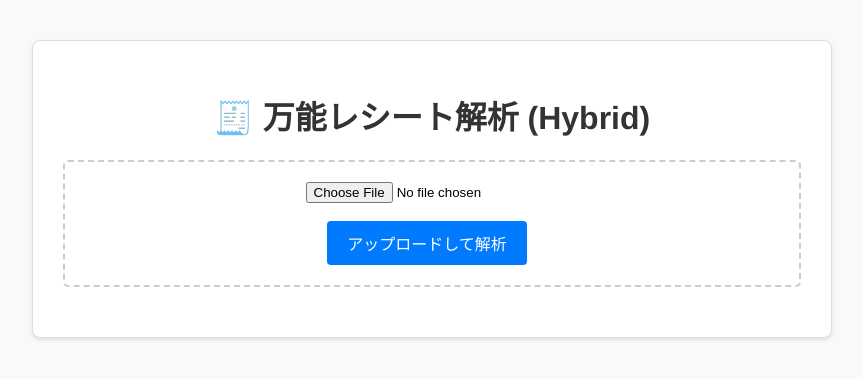
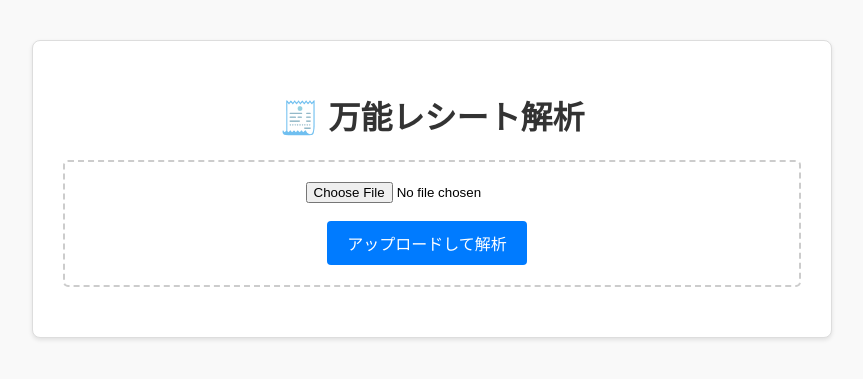
Before and after one commit to 24jn0410/receipt-ocr-render, a Flask app: page / in a window 1280 px wide. Shown: the top 379 px of the page, without its empty margins (208-1071 px from the left). Run offline with Flask 3, Linux system fonts and the light colour scheme.

Commit message:
Update index.html

```diff
--- a/templates/index.html
+++ b/templates/index.html
@@ -20,7 +20,7 @@
 </head>
 <body>
     <div class="container">
-        <h1>🧾 万能レシート解析 (Hybrid)</h1>
+        <h1>🧾 万能レシート解析</h1>
 
         <div class="upload-area">
             <form method="post" enctype="multipart/form-data">
@@ -41,7 +41,7 @@
                     </tr>
                 </thead>
                 <tbody>
-                    {% for item in data.items %}
+                    {% for item in data.receipt_items %}
                     <tr>
                         <td>{{ item.name }}</td>
                         <td>¥{{ item.price }}</td>
```
